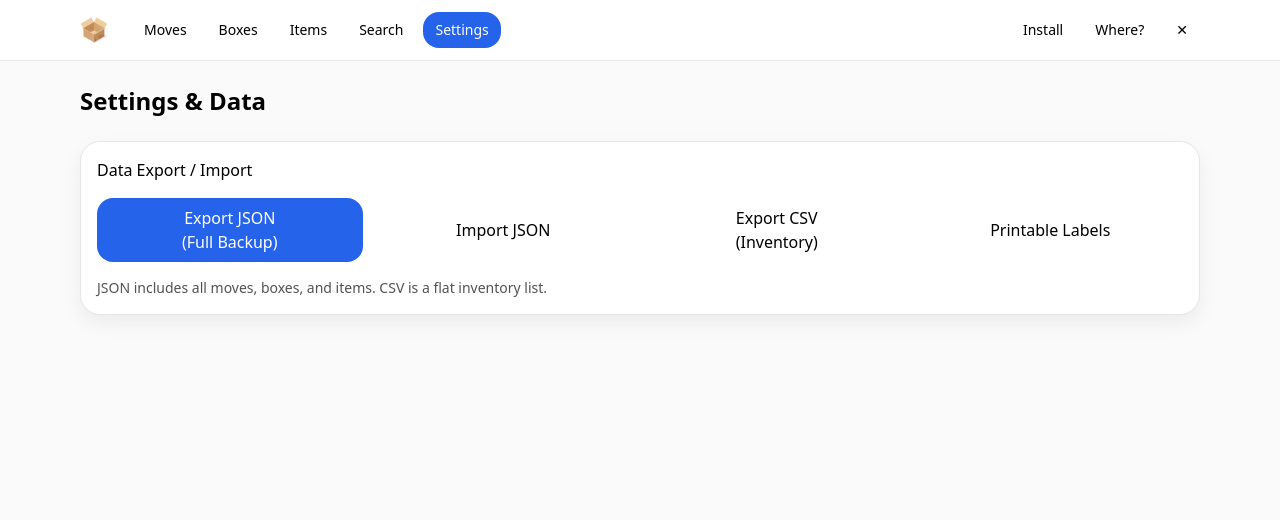
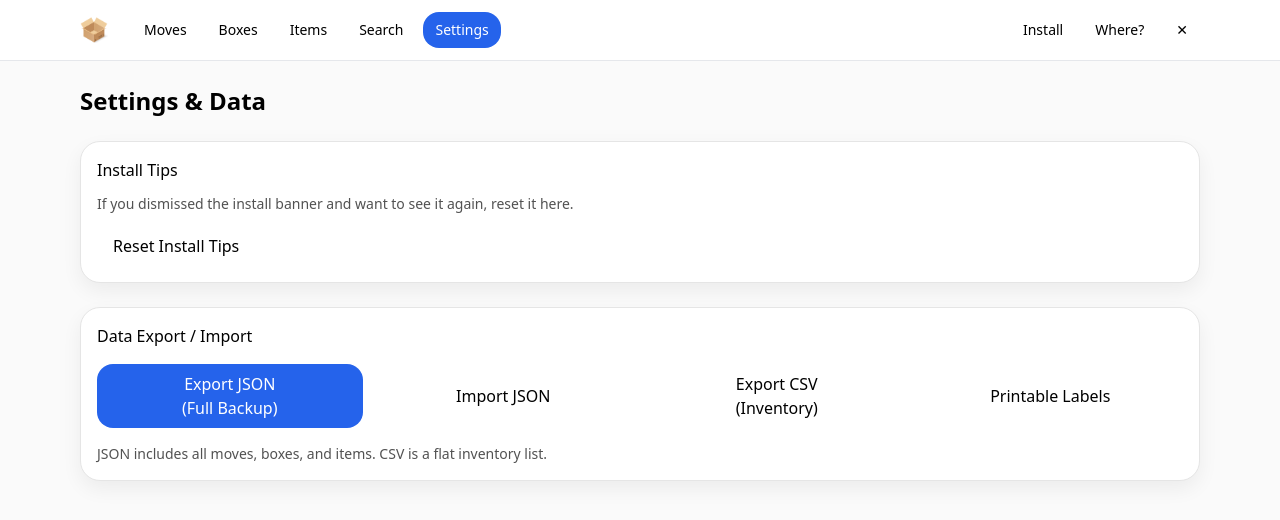
Before and after one commit to digiprofits/boxlisttest, a React (Vite) app: page /moves/1/settings in a window 1280 px wide. Shown: the top 520 px of the page. Built offline with nearby package versions, Linux system fonts and the light colour scheme.

Commit message:
Update Settings.tsx

```diff
--- a/src/routes/Settings.tsx
+++ b/src/routes/Settings.tsx
@@ -26,7 +26,6 @@ export default function Settings(){
     const data=await exportJSON();
     download('boxlister-backup.json', JSON.stringify(data,null,2));
   }
-
   function handleImportJSON(e:React.ChangeEvent<HTMLInputElement>){
     const file=e.target.files?.[0]; if(!file) return;
     const reader=new FileReader();
@@ -36,7 +35,6 @@ export default function Settings(){
     }catch(err){ alert('Import failed: '+(err as Error).message); } };
     reader.readAsText(file);
   }
-
   function doExportCSV(){
     const csv=itemsToCSV(moves,boxes,items);
     download('boxlister-inventory.csv', csv, 'text/csv');
@@ -46,6 +44,26 @@ export default function Settings(){
     <div className="space-y-6">
       <h1 className="text-xl sm:text-2xl font-bold">Settings &amp; Data</h1>
 
+      {/* Install Tips */}
+      <div className="card p-4 space-y-3">
+        <div className="font-medium">Install Tips</div>
+        <p className="text-sm text-neutral-600">
+          If you dismissed the install banner and want to see it again, reset it here.
+        </p>
+        <div className="flex gap-2">
+          <button
+            className="btn btn-ghost"
+            onClick={()=>{
+              localStorage.removeItem('boxlister.install.dismissed');
+              alert('Install tips reset. Reload the page to show the banner again.');
+            }}
+          >
+            Reset Install Tips
+          </button>
+        </div>
+      </div>
+
+      {/* Data Export / Import */}
       <div className="card p-4 space-y-4">
         <div className="font-medium">Data Export / Import</div>
 
```
